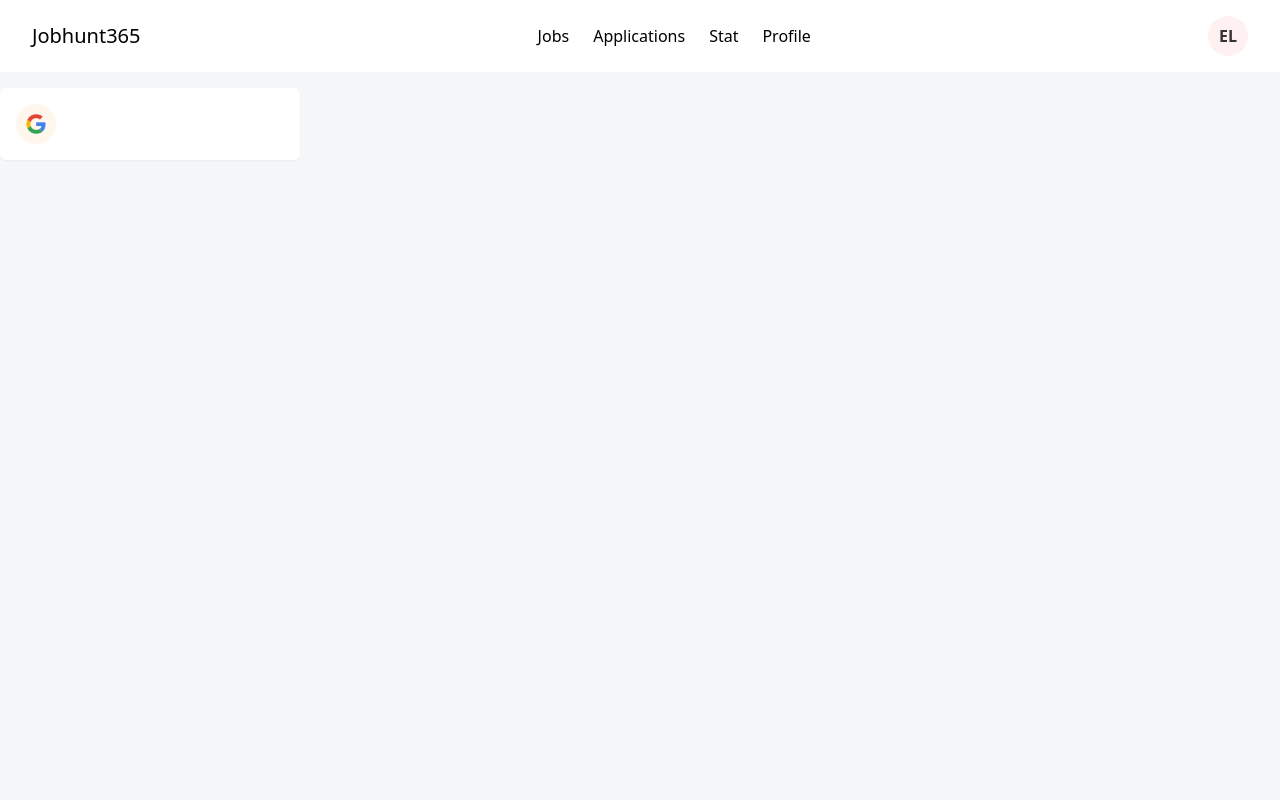
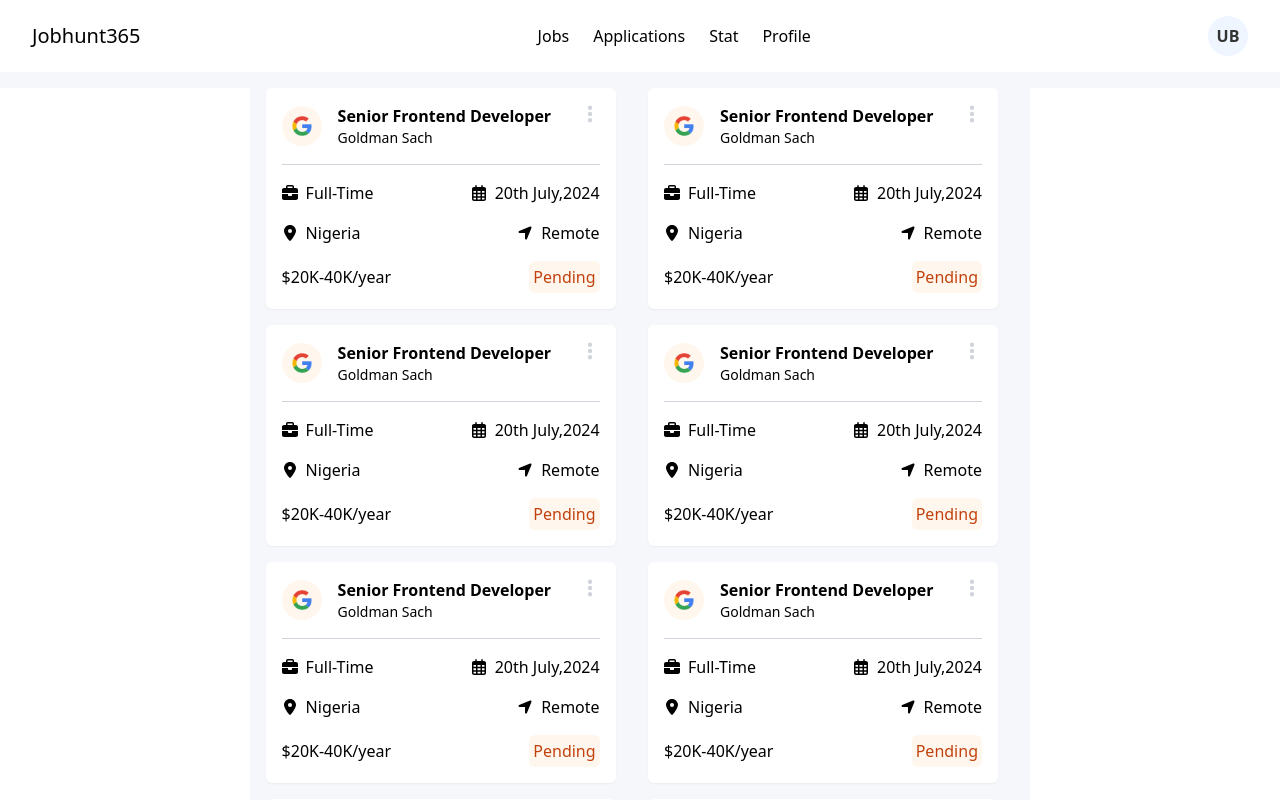
Before and after one commit to Deevyne99/jobHunt365, a React (Vite) app in the folder Jobhunt365/: page /jobs in a window 1280 px wide. Shown: the top 800 px of the page. Built offline with nearby package versions, Linux system fonts and the light colour scheme.

Commit message:
Build: Built JobCard Component

```diff
--- a/Jobhunt365/src/Components/ReuseableComponets/JobCard/JobCard.tsx
+++ b/Jobhunt365/src/Components/ReuseableComponets/JobCard/JobCard.tsx
@@ -1,11 +1,69 @@
 import LogoComponent from '../LogoComponent/LogoComponent'
+import {
+  FaEllipsisVertical,
+  FaBriefcase,
+  FaLocationDot,
+  FaRegCalendarDays,
+  FaLocationArrow,
+} from 'react-icons/fa6'
 import google from '../../../assets/google.png'
-// import React from 'react'
 
 const JobCard = () => {
   return (
-    <div className='flex flex-col bg-white p-4 w-[300px]  rounded-md shadow-sm'>
-      <LogoComponent company='zoogle' imageUrl={google} />
+    <div className='flex flex-col bg-white p-4 w-[350px] max-w-[400px]  rounded-md shadow-sm'>
+      <div className='flex justify-between items-start border-b border-b-gray-100 pb-4'>
+        <div className='flex items-center gap-4 w-full'>
+          <LogoComponent company='zoogle' imageUrl={google} />
+          <div className='flex flex-col '>
+            <h2 className='font-bold  max-w-[270px]'>
+              Senior Frontend Developer
+            </h2>
+            <p className='text-sm'>Goldman Sach</p>
+          </div>
+        </div>
+        <button>
+          <FaEllipsisVertical className='text-gray-100 text-xl' />
+        </button>
+      </div>
+      <div className='flex items-center mt-4 justify-between'>
+        <div className='flex gap-2 items-center'>
+          <div>
+            <FaBriefcase />
+          </div>
+          <p>Full-Time</p>
+        </div>
+
+        <div className='flex gap-2 items-center'>
+          <div>
+            <FaRegCalendarDays />
+          </div>
+          <p>20th July,2024</p>
+        </div>
+      </div>
+      <div className='flex items-center mt-4 justify-between '>
+        <div className='flex gap-2 items-center  '>
+          <div>
+            <FaLocationDot />
+          </div>
+          <p>Nigeria</p>
+        </div>
+        <div className='flex gap-2 items-center'>
+          <div>
+            <FaLocationArrow />
+          </div>
+          <p>Remote</p>
+        </div>
+      </div>
+      <div className='flex items-center mt-4 justify-between'>
+        <div className='flex gap-1 items-center'>
+          <p>$20K-40K/year</p>
+        </div>
+        <div className='flex gap-1 items-center'>
+          <p className='p-1 rounded-md bg-[#fff7ed] text-[#c2410c] font-500'>
+            Pending
+          </p>
+        </div>
+      </div>
     </div>
   )
 }
--- a/Jobhunt365/src/Components/ReuseableComponets/Navigation/Navigation.tsx
+++ b/Jobhunt365/src/Components/ReuseableComponets/Navigation/Navigation.tsx
@@ -4,7 +4,7 @@ import Avatar from '../Avatar/Avatar'
 
 const Navigation = () => {
   return (
-    <header className='flex flex-col py-4 bg-white '>
+    <header className='flex flex-col py-4 bg-white w-full '>
       <div className=' flex items-center justify-between mx-4 md:mx-8'>
         <h1 className='text-xl'>Jobhunt365</h1>
         <div className='flex gap-6  items-center'>
@@ -25,7 +25,7 @@ const Navigation = () => {
           </Link>
         </div>
         <div>
-          <Avatar firstName='Ebe' lastName='Lee' />
+          <Avatar firstName='Ude' lastName='banks' />
         </div>
       </div>
     </header>
--- a/Jobhunt365/src/pages/dashboard/Jobs.tsx
+++ b/Jobhunt365/src/pages/dashboard/Jobs.tsx
@@ -5,12 +5,23 @@ import Navigation from '../../Components/ReuseableComponets/Navigation/Navigatio
 
 const Jobs = () => {
   return (
-    <div className='h-screen'>
+    <div className='flex flex-col w-full '>
       <div>
         <Navigation />
       </div>
-      <div className='mt-4  flex gap-4'>
-        <JobCard />
+      <div className='flex gap-4 '>
+        <div className='flex w-[20%] bg-white mt-4'></div>
+        <div className='mt-4 w-[60%]  2xl:ml-4  grid 2xl:grid-cols-4 lg:grid-cols-2 gap-4 justify-center items-center '>
+          <JobCard />
+          <JobCard />
+          <JobCard />
+          <JobCard />
+          <JobCard />
+          <JobCard />
+          <JobCard />
+          <JobCard />
+        </div>
+        <div className=' flex w-[20%] bg-white ml-auto mt-4'></div>
       </div>
     </div>
   )
```
